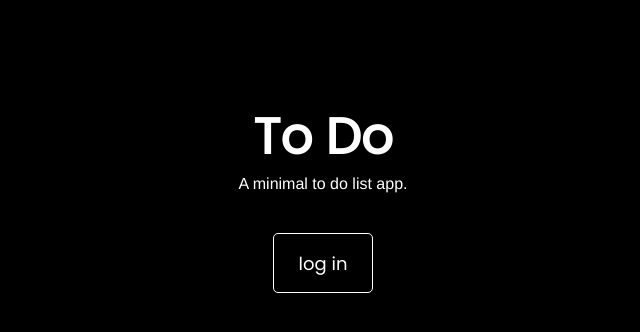
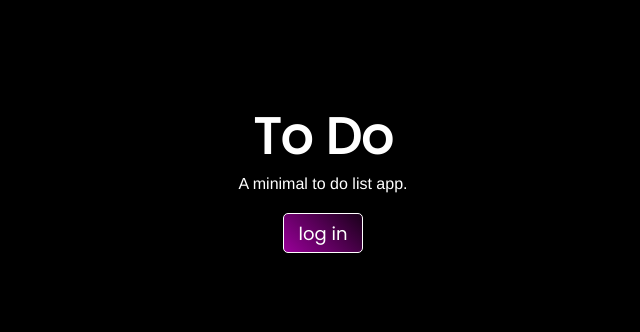
Before and after one commit to Jeff0Brewer/to-do, a Next.js app: page / in a window 1280 px wide. Shown: the top 332 px of the page, without its empty margins (317-957 px from the left). Built offline with nearby package versions, Linux system fonts and the light colour scheme; no server answers.

Commit message:
add background gradient to sign in button

```diff
--- a/styles/SignIn.module.css
+++ b/styles/SignIn.module.css
@@ -17,14 +17,14 @@
 }
 
 .signIn {
-    margin: 40px;
-    width: 100px;
-    height: 60px;
+    margin: 20px;
+    width: 80px;
+    height: 40px;
     font-size: 18px;
     font-family: 'Poppins', sans-serif;
     border: 1px solid #fff;
     border-radius: 5px;
-    background-color: #000;
+    background: linear-gradient(45deg, var(--highlight-color) 0%, transparent 120%);
     transition: background-color 500ms ease;
 }
 
```
